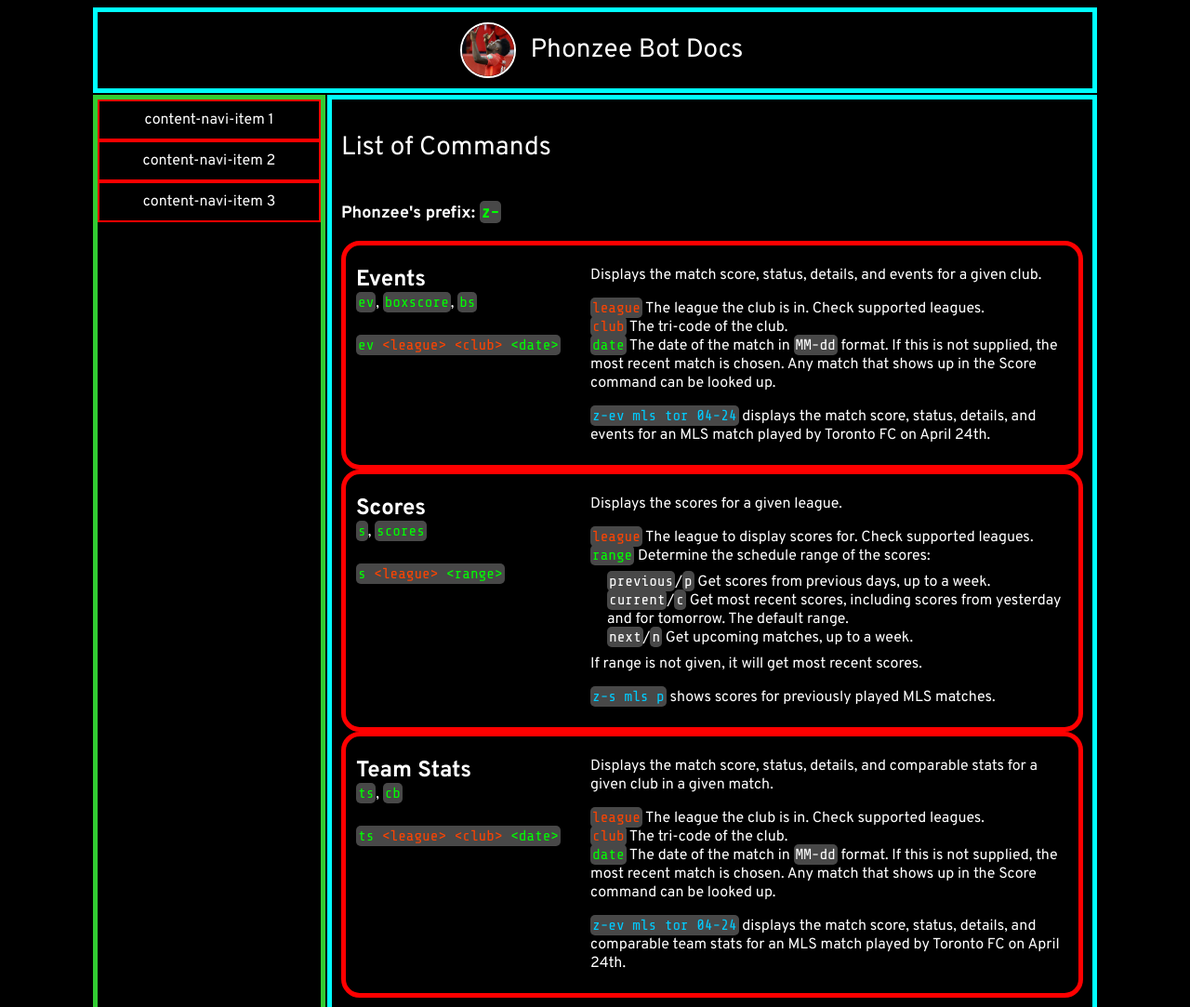
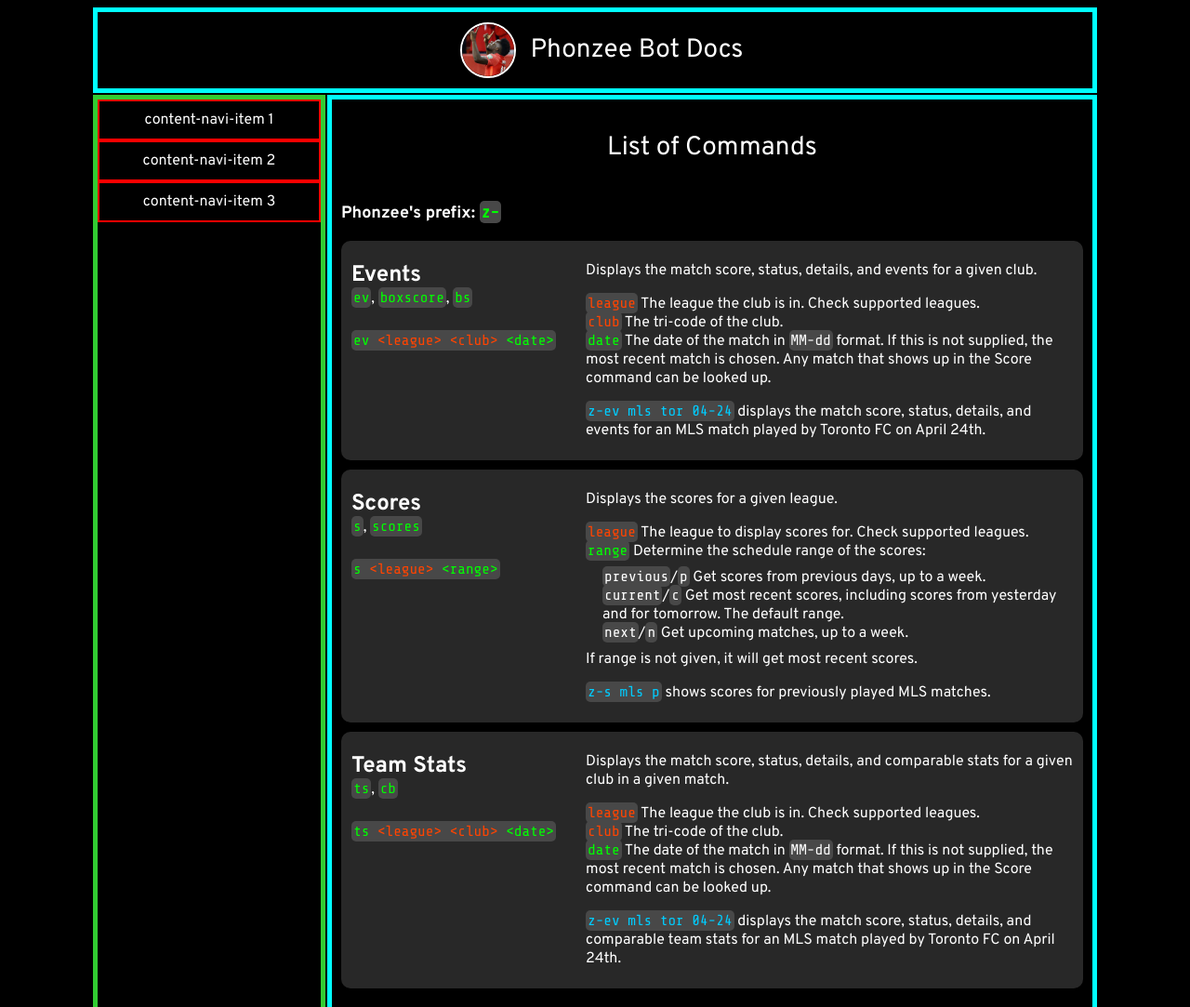
Before and after one commit to Dolcee85/phonzee-bot-help, a Gatsby site: page / in a window 1280 px wide. Shown: the top 1083 px of the page at 93% size. Built offline with nearby package versions, Linux system fonts and the light colour scheme; Gatsby itself is replaced by a stand-in of ours.

Commit message:
Adjusted appearance for command-container

```diff
--- a/src/styles/style.scss
+++ b/src/styles/style.scss
@@ -131,6 +131,7 @@ code {
 h2 {
   font-size: 1.75rem;
   font-weight: normal;
+  text-align: center;
 }
 
 .content-body {
@@ -156,9 +157,10 @@ td {
 /* Commands Listing */
 
 .command-container {
-  border: 5px solid red;
-  border-radius: 20px;
+  background-color: #282828;
+  border-radius: 10px;
   font-size: 1rem;
+  margin: 10px 0 10px 0;
 
   display: flex;
   flex-direction: row;
```
